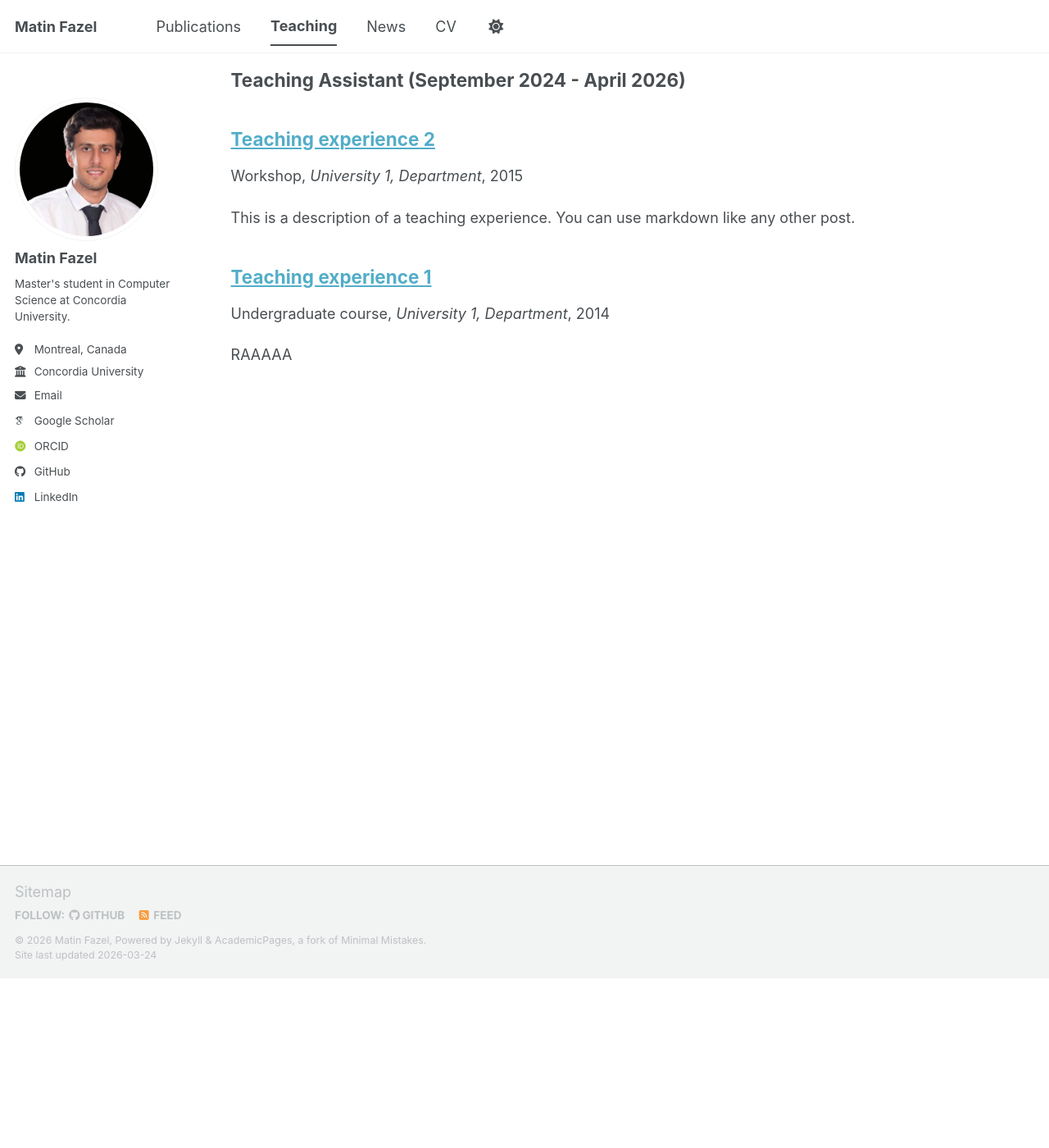
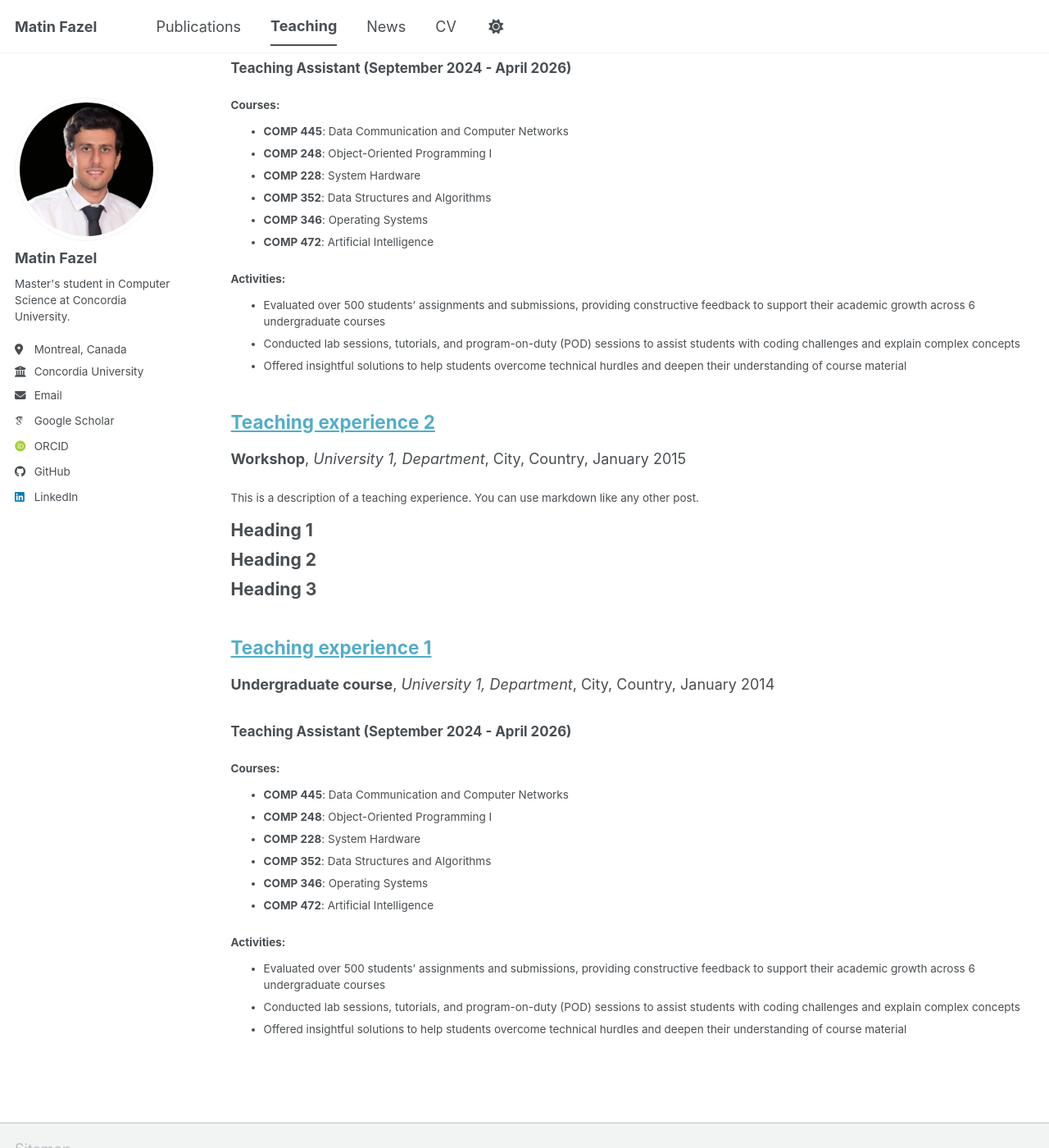
Before and after one commit to matinfazel/matinfazel.github.io, a Jekyll site: the page built from _pages/teaching.html, in a window 1280 px wide and 1400 px high, scrolled down 207 px. Shown: the whole window at 82% size. Built offline with Jekyll 4.4.1, drawn with Linux system fonts in a browser that asks for light colours; some web fonts are replaced; a script bundle is joined from its source files by our own code; library files that are not in the unit come from our copies.

Commit message:
jsut a risky change

```diff
--- a/_pages/teaching.html
+++ b/_pages/teaching.html
@@ -8,5 +8,19 @@ author_profile: true
 {% include base_path %}
 
 {% for post in site.teaching reversed %}
-  {% include archive-single.html %}
+  <div class="list__item">
+    <article class="archive__item" itemscope itemtype="http://schema.org/CreativeWork">
+      <h2 class="archive__item-title" itemprop="headline">
+        <a href="{{ base_path }}{{ post.url }}" rel="permalink">{{ post.title }}</a>
+      </h2>
+
+      {% if post.collection == 'teaching' %}
+        <p><strong>{{ post.type }}</strong>, <i>{{ post.venue }}</i>, {{ post.location }}, {{ post.date | date: "%B %Y" }}</p>
+      {% endif %}
+
+      <div class="archive__item-excerpt" itemprop="description">
+        {{ post.content | markdownify }}
+      </div>
+    </article>
+  </div>
 {% endfor %}
--- a/_teaching/2014-spring-teaching-1.md
+++ b/_teaching/2014-spring-teaching-1.md
@@ -7,7 +7,6 @@ venue: "University 1, Department"
 date: 2014-01-01
 location: "City, Country"
 ---
-RAAAAA
 
 ## Teaching Assistant (September 2024 - April 2026)
 
```
